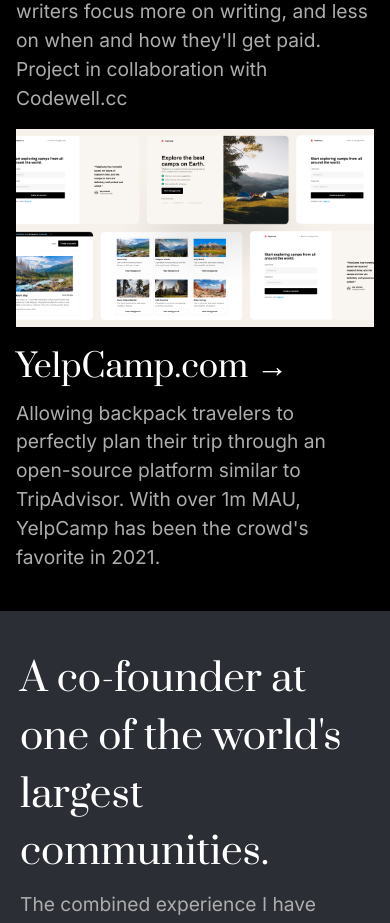
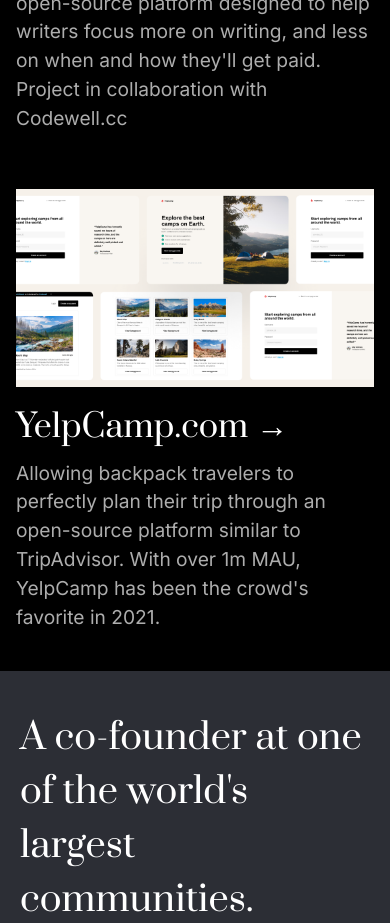
Before and after one commit to DaniellePashayan/Developer-Portfolio, a React (Vite) app: page / in a window 390 px wide. Shown: the part 1020-1943 px from the top of the page. Built offline with nearby package versions, Linux system fonts and the light colour scheme.

Commit message:
mobile matches

```diff
--- a/src/components/MainBody.tsx
+++ b/src/components/MainBody.tsx
@@ -5,7 +5,7 @@ const MainBody = () => {
   return (
     <main className="my-5">
       <header className="text-left p-5 mobile:p-9">
-        <h2 className="text-[2.25rem] mobile:text-[4.2rem] text-white font-serif">
+        <h2 className="text-[2.25rem] text-white font-serif">
           Helping companies build better, scalable software.
         </h2>
         <p className="text-gray font-sans text-[1.2rem] mobile:text-[1.5rem]">
@@ -20,7 +20,7 @@ const MainBody = () => {
       <Projects />
 
       <section className="mt-10 py-10 px-5 bg-dark-gray mx-auto">
-        <h1 className="text-white font-serif text-[2.4rem] mobile:text-[2.8rem]">
+        <h1 className="text-white font-serif text-[2.25rem]">
           A co-founder at one of the world's largest communities.
         </h1>
         <p className="mt-2 font-sans text-gray text-[1.2rem] mobile:text-[1.5rem]">
@@ -40,7 +40,7 @@ const MainBody = () => {
       </section>
 
       <section className="pt-5 pb-11 px-5 bg-dark-gray mx-auto">
-        <p className="mt-2 font-sans text-gray text-[1.2rem] mobile:text-[1.5rem]">
+        <p className="mt-2 font-sans text-gray text-[1.2rem]">
           As a developer, you have everything available to you and all that's
           holding you back is yourself.
           <br />
@@ -60,14 +60,14 @@ const MainBody = () => {
       </section>
 
       <section className="pt-10 pb-5 px-5 mx-auto bg-black mobile:w-[80%]">
-        <h1 className="text-white font-serif text-[1.9rem] mobile:text-[2.3rem]">
+        <h1 className="text-white font-serif text-[2.15rem]">
           Interested in working with me?
         </h1>
-        <p className="mt-2 font-sans text-gray text-[1.2rem] mobile:text-[1.5rem]">
+        <p className="mt-2 font-sans text-gray text-[1.2rem]">
           I'm active on all social media platforms listed below, but you can
           also send me an email and I will get back to you within 24-48 hours.
         </p>
-        <button className="bg-yellow px-6 py-3 font-serif">Get in touch</button>
+        <button className="bg-yellow my-5 px-6 py-3 font-serif">Get in touch</button>
       </section>
     </main>
   );
--- a/src/components/Projects.tsx
+++ b/src/components/Projects.tsx
@@ -24,14 +24,15 @@ const projects: ProjectsProps[] = [
 
 const Projects = () => {
   return (
-    <section className="my-10">
+    <section className="my-5">
       {projects.map((item) => (
         <div className="m-4">
-          <img src={item.image} alt={item.title} className="my-4 w-[100%] " />
-          <a
-            href=""
-            className="text-[2rem] text-left text-white font-serif"
-          >
+          <img
+            src={item.image}
+            alt={item.title}
+            className="my-4 pt-10 w-[100%] "
+          />
+          <a href="" className="text-[2rem] text-left text-white font-serif">
             {item.title}.com →
           </a>
           <p className="mt-2 font-sans text-gray text-[1.2rem] mobile:text-[1.5rem]">
```
